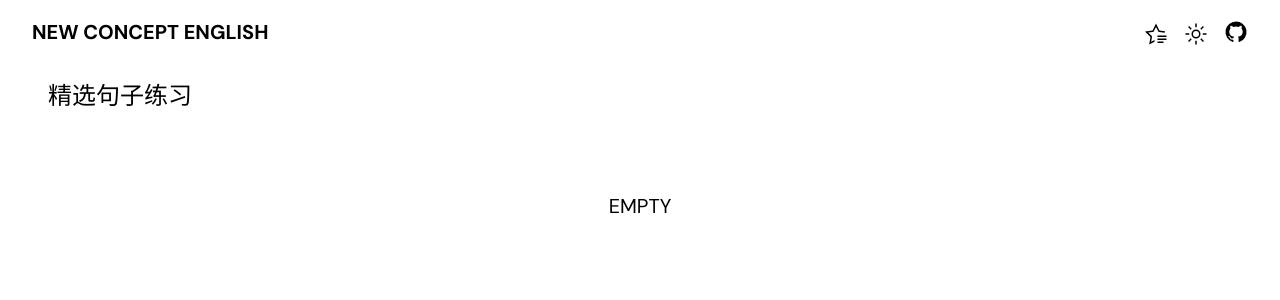
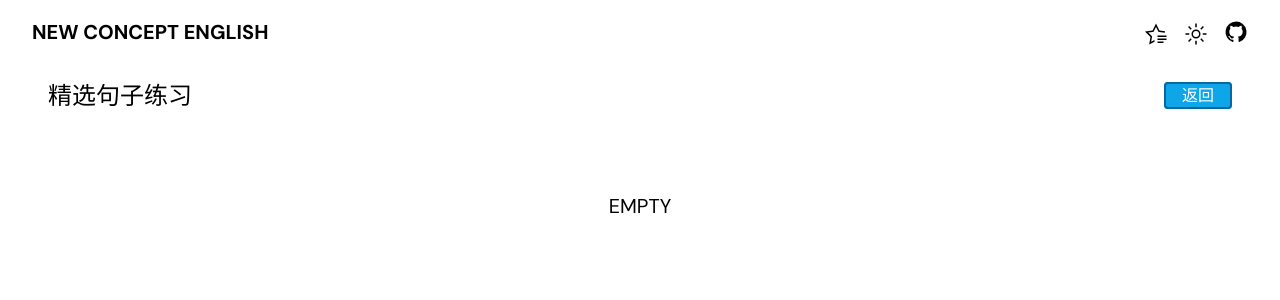
Before and after one commit to yangsimin/new-concept-english-web-app, a Nuxt app: page /choice in a window 1280 px wide. Shown: the top 300 px of the page. Built offline with nearby package versions, Linux system fonts and the light colour scheme; a web font is replaced by a local one.

Commit message:
调整布局; 添加返回按钮

```diff
--- a/components/SentencesWriting.vue
+++ b/components/SentencesWriting.vue
@@ -181,7 +181,9 @@
         <slot name="index" :index="index" :sentence-info="eachItem">
           {{ index + 1 }}.
         </slot>
-        {{ eachItem.sentence.zh }}
+        <div mr-auto>
+          {{ eachItem.sentence.zh }}
+        </div>
         <div mx-2 flex items-center gap-2>
           <span
             :icon="eachItem.isMarked ? 'carbon-star-filled' : 'carbon-star'" cursor-pointer title="加入收藏"
--- a/pages/choice.vue
+++ b/pages/choice.vue
@@ -5,6 +5,8 @@
 
 const sentencesWritingRef = ref<InstanceType<typeof SentencesWriting>>()
 const formData = ref(queryMarkedSentences())
+
+const router = useRouter()
 
 function queryMarkedSentences(): SentenceInfo[] {
   const lessonKeys = Object.keys(localStorage).filter(key => key.startsWith('nce-lesson'))
@@ -43,10 +45,15 @@
 
 <template>
   <div box-border p="x-4 y-4">
-    <header>
+    <header flex items-center justify-between>
       <h1 text-2xl>
         精选句子练习
       </h1>
+      <div>
+        <span class="btn-primary py-8" @click="router.go(-1)">
+          返回
+        </span>
+      </div>
     </header>
     <main mt-20>
       <SentencesWriting
@@ -56,7 +63,7 @@
         @mark-click="onMarkClick"
       >
         <template #index="{ sentenceInfo, index }">
-          <span mr--8>
+          <span mr-2>
             {{ index + 1 }}.
             <NuxtLink tabindex="-1" :to="`/nce/?book=${Math.floor(sentenceInfo.sentence.lessonId / 1000)}&lessonId=${sentenceInfo.sentence.lessonId}`" underline>
               [{{ Math.floor(sentenceInfo.sentence.lessonId / 1000) }}-{{ sentenceInfo.sentence.lessonId % 1000 }}]
```
